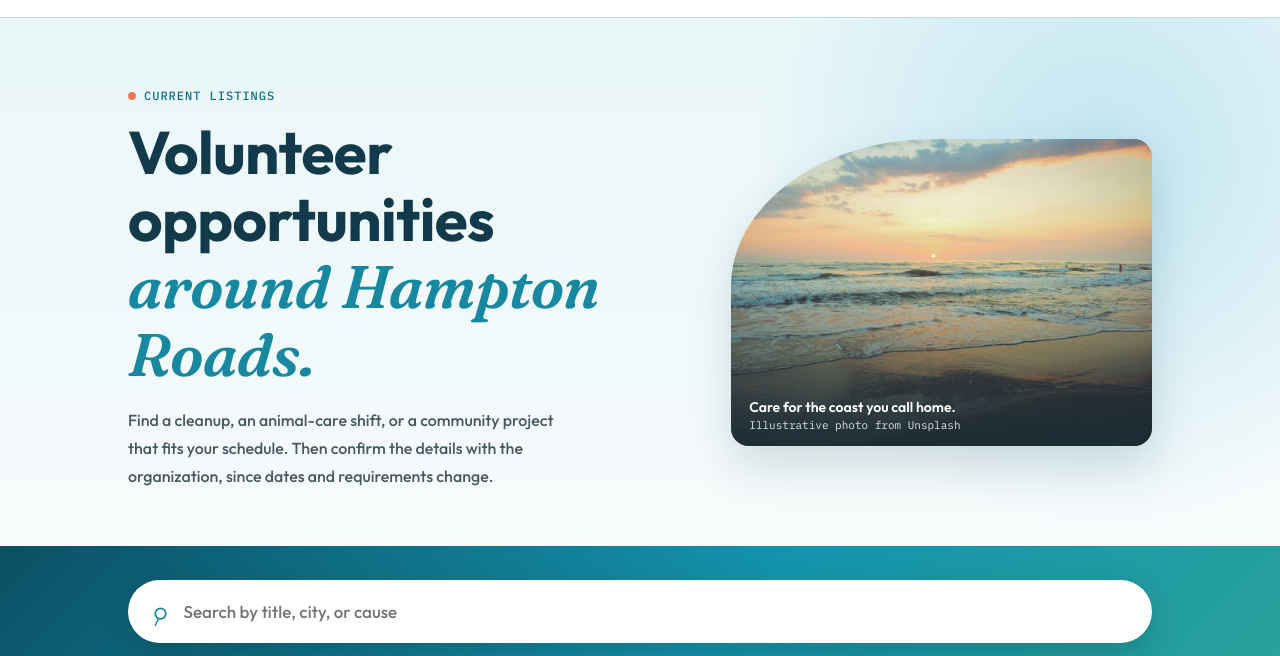
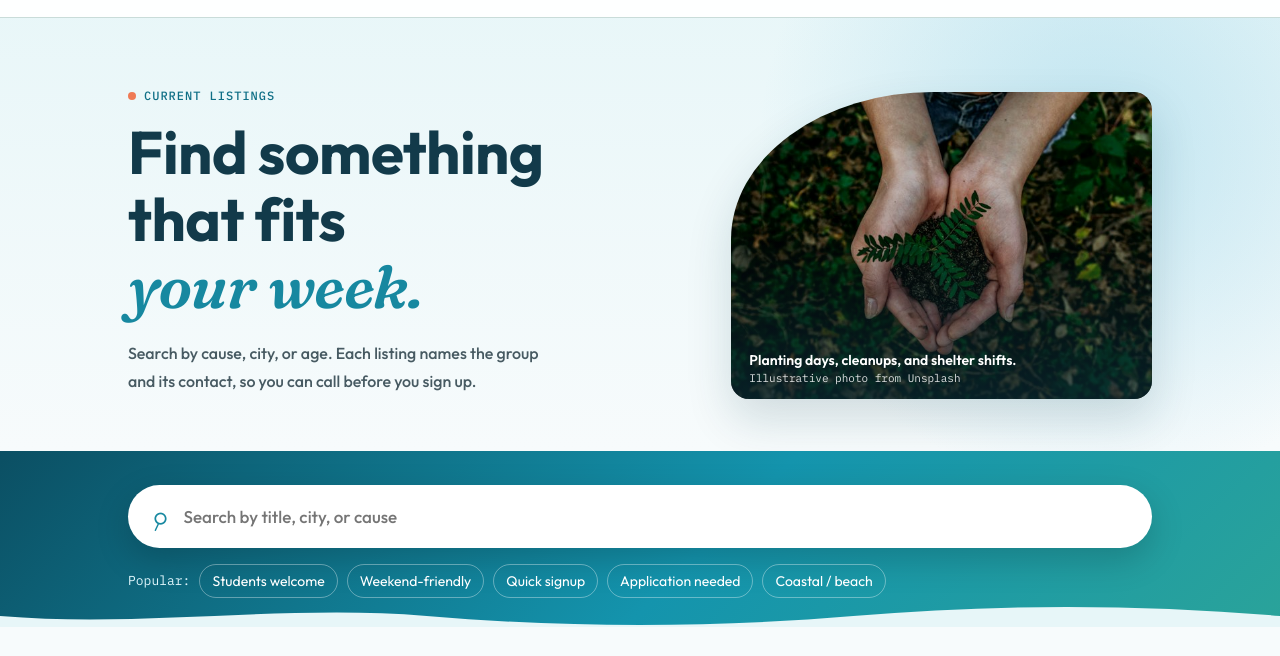
Before and after one commit to rohanga-dotcom/vbimpact-widget, a plain HTML site: page search.html in a window 1280 px wide. Shown: the part 70-726 px from the top of the page. Drawn offline with Linux system fonts and the light colour scheme.

Commit message:
Rewrite Home and Explore hero copy and change Explore photo

```diff
--- a/search.html
+++ b/search.html
@@ -31,12 +31,12 @@
     <section class="lookup-hero">
       <div>
         <span class="eyebrow"><i></i> Current listings</span>
-        <h1>Volunteer opportunities<br><em>around Hampton Roads.</em></h1>
-        <p>Find a cleanup, an animal-care shift, or a community project that fits your schedule. Then confirm the details with the organization, since dates and requirements change.</p>
+        <h1>Find something that fits<br><em>your week.</em></h1>
+        <p>Search by cause, city, or age. Each listing names the group and its contact, so you can call before you sign up.</p>
       </div>
       <figure class="lookup-photo">
-        <img loading="lazy" decoding="async" src="coast.jpg" alt="Illustrative evening light over a coastal shoreline" fetchpriority="high">
-        <figcaption><span>Care for the coast you call home.</span><small>Illustrative photo from Unsplash</small></figcaption>
+        <img loading="lazy" decoding="async" src="native-planting.jpg" alt="Two hands holding a small fern seedling over dark soil" fetchpriority="high">
+        <figcaption><span>Planting days, cleanups, and shelter shifts.</span><small>Illustrative photo from Unsplash</small></figcaption>
       </figure>
     </section>
 
```
Also changed, not shown: index.html (+1 -1 lines).
